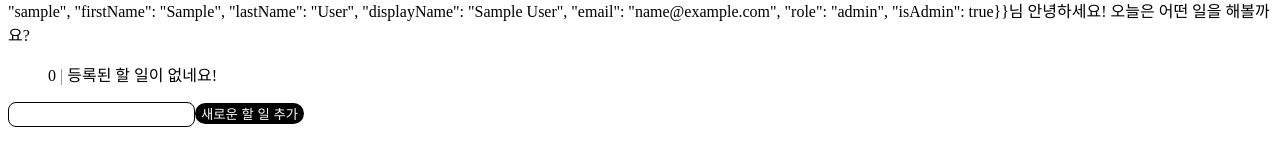
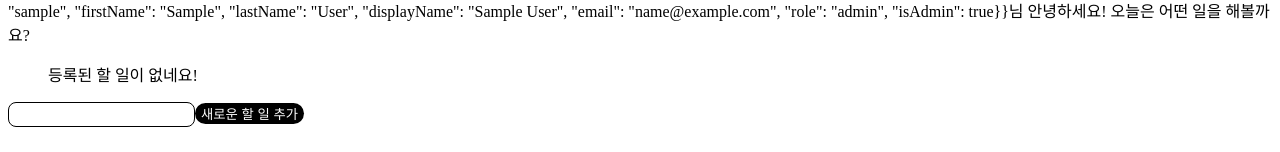
Before and after one commit to VueJS-docs-study/weekly-study, a Vue app in the folder 2. Quick-Start/todo/: page / in a window 1280 px wide. Shown: the part 154-306 px from the top of the page. Built offline with nearby package versions, Linux system fonts and the light colour scheme; sample sign-in values are in the browser's storage.

Commit message:
update - 할 일이 없을 때

```diff
--- a/2. Quick-Start/todo/src/store/useTodos.ts
+++ b/2. Quick-Start/todo/src/store/useTodos.ts
@@ -1,14 +1,13 @@
 const useTodos = () => {
   const getTodos = () => {
     const currentRawTodos = localStorage.getItem("todos");
-    if (!currentRawTodos) return [{ todo: "등록된 할 일이 없네요!", id: 0 }];
+    if (!currentRawTodos) return [];
     const currentTodos = JSON.parse(currentRawTodos);
     return currentTodos;
   };
 
   const setTodos = (newTodo: string) => {
     const date = new Date();
-
     const newTodos = { todo: newTodo, id: date.getTime() };
     const currentTodos = getTodos();
     currentTodos.push(newTodos);
--- a/2. Quick-Start/todo/src/views/HomePage.vue
+++ b/2. Quick-Start/todo/src/views/HomePage.vue
@@ -2,6 +2,7 @@
     <header><span>{{ username }}님 안녕하세요! 오늘은 어떤 일을 해볼까요?</span></header>
     <main>
         <ul>
+            <li v-if="!todos.length">{{ "등록된 할 일이 없네요!" }}</li>
             <li v-for="(todo, idx) in todos" :key="todo.id"><span>{{ idx }}</span>{{ todo.todo }}</li>
         </ul>
         <form @submit="onSubmitTodos">
```
